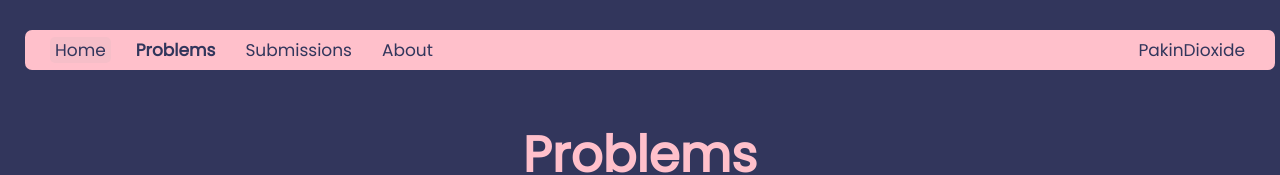
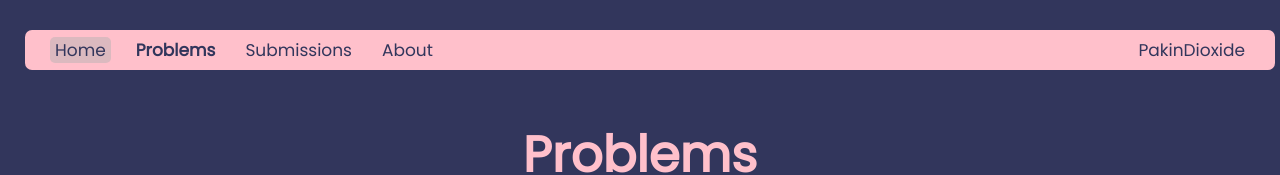
Before and after one commit to grader71/grader71, a Next.js app: page /problems in a window 1280 px wide. In both pictures the pointer is over the link "Home". Shown: the top 175 px of the page. Built offline with nearby package versions, Linux system fonts and the light colour scheme.

Commit message:
Update header.css

```diff
--- a/src/styles/header.css
+++ b/src/styles/header.css
@@ -29,7 +29,7 @@
 .account_menu:hover,
 .menu_selected:hover,
 .account_menu_selected:hover {
-    background-color: rgba(177, 177, 177, 0.114);
+    background-color: rgba(177, 177, 177, 0.455);
     transition: 250ms;
 }
 
```
